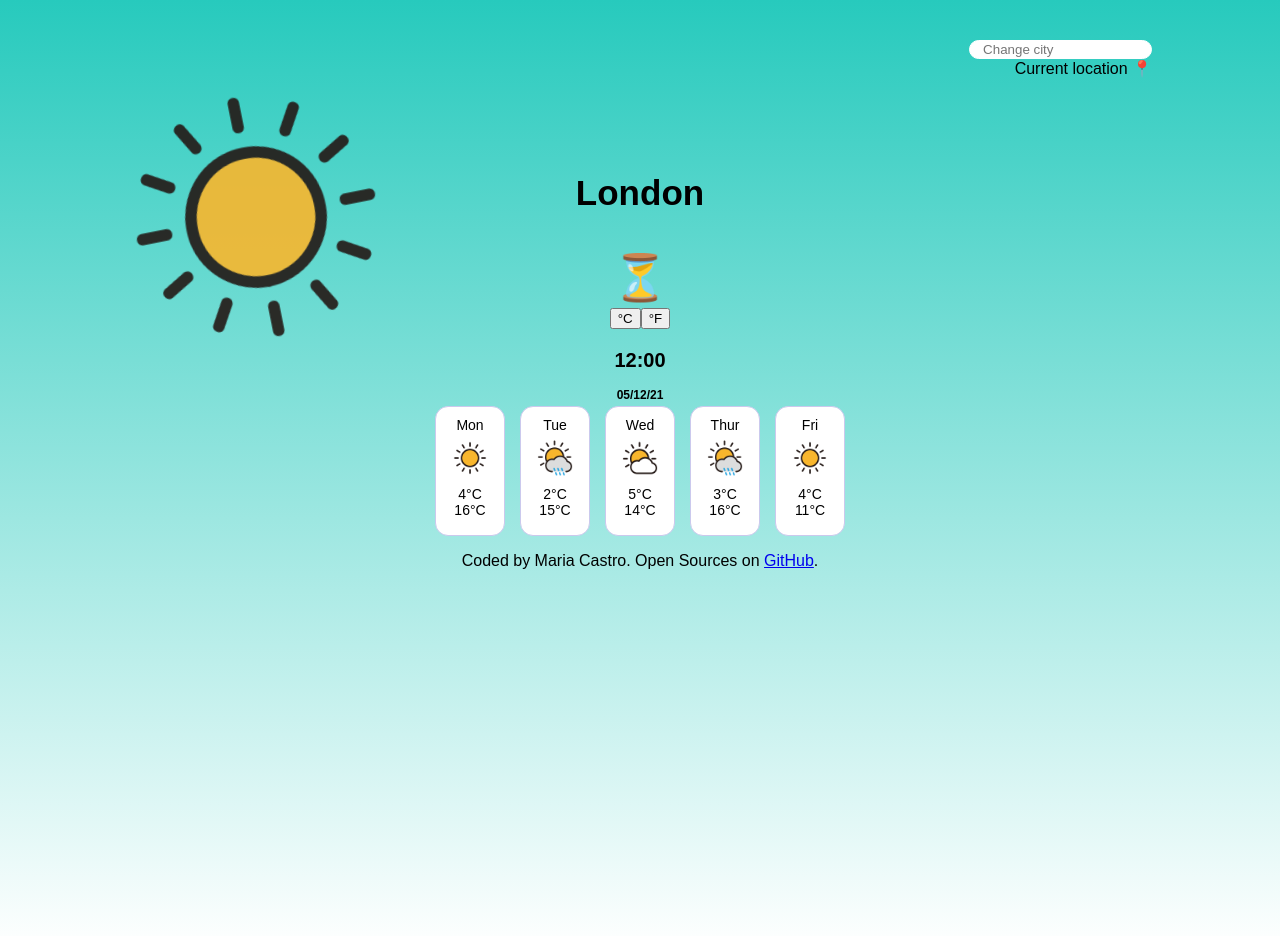
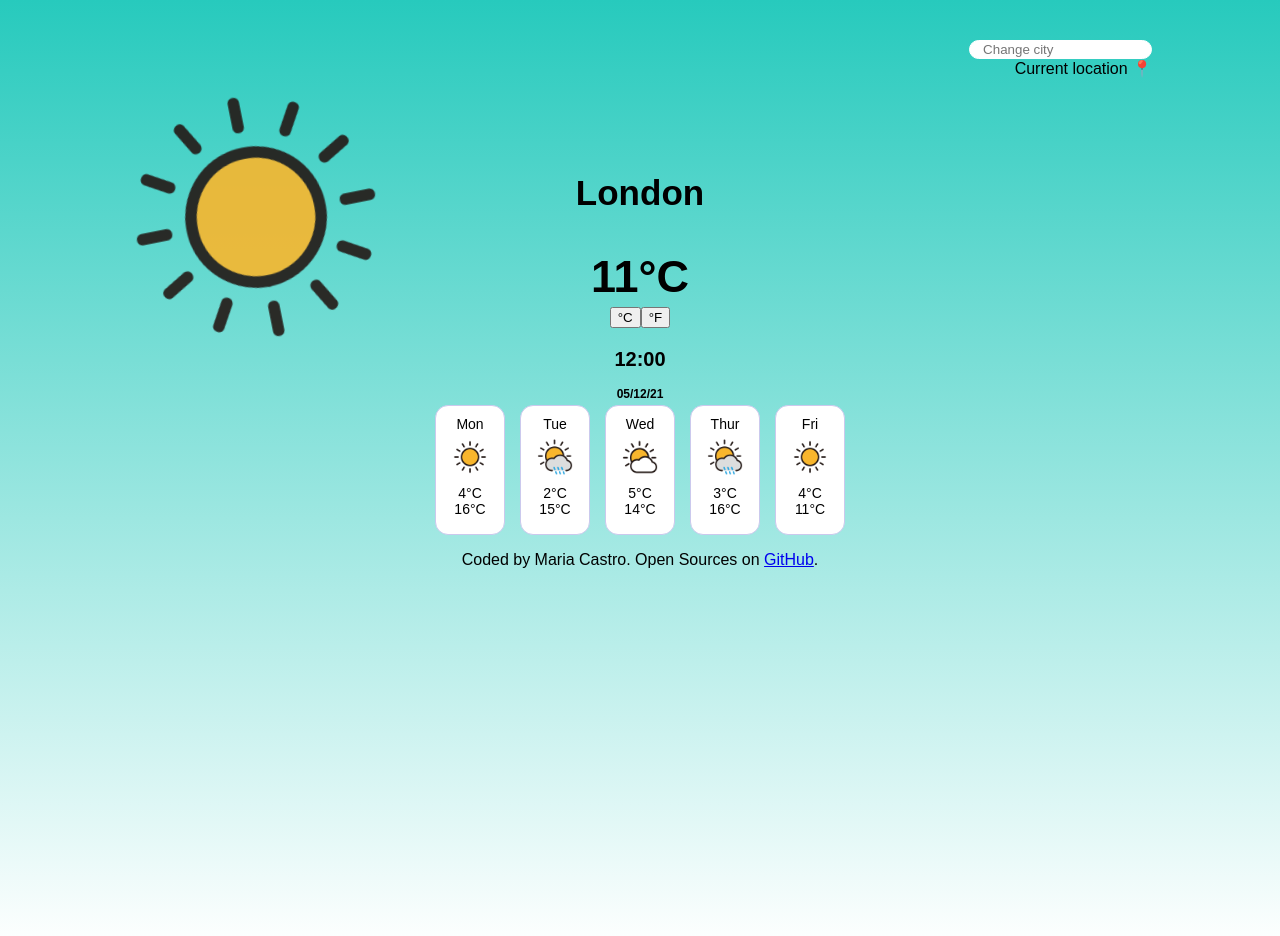
Before and after one commit to mariaalouisaa/Weather-App-React-, a React (Create React App) app: page / in a window 1280 px wide. Shown: the top 936 px of the page. Built offline with nearby package versions, Linux system fonts and the light colour scheme.

Commit message:
debugging

```diff
--- a/src/Current.js
+++ b/src/Current.js
@@ -4,6 +4,7 @@ import "./Current.css";
 export default function Current() {
   let cityInfo = {
     city: "London",
+    temp: 11,
     time: "12:00",
     date: "05/12/21",
   };
@@ -13,11 +14,7 @@ export default function Current() {
       <img src={sun} className="main-image rotate" alt="animated weather" />
       <div className="current-temp-items">
         <h1>{cityInfo.city}</h1>
-        <h2>
-          <span role="figure" aria-label="loading">
-            ⏳
-          </span>
-        </h2>
+        <h2>{cityInfo.temp}°C </h2>
         <div>
           <button type="button" className="celciusButton buttonClicked">
             °C
```
